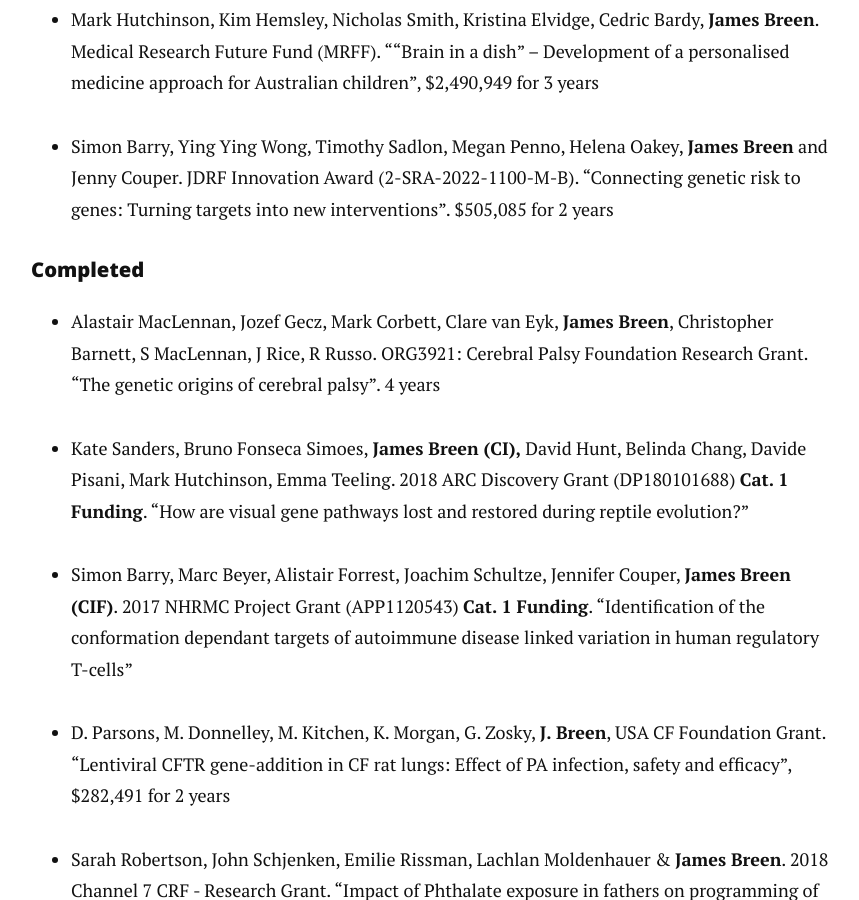
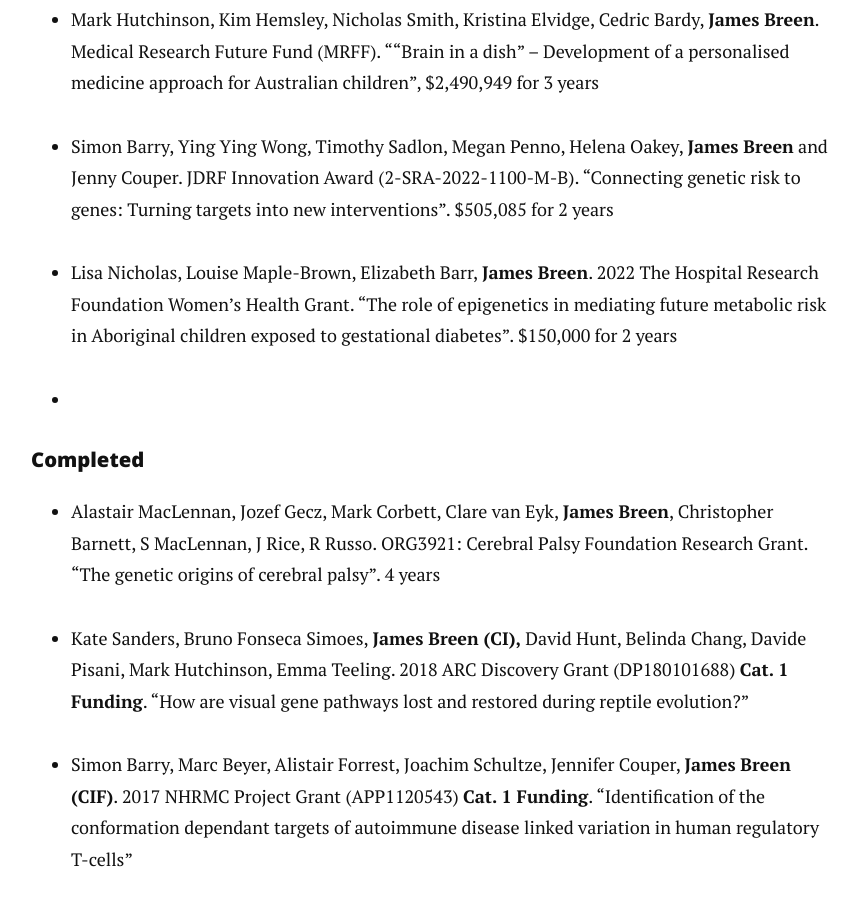
Before and after one commit to jimmybgammyknee/jimmybgammyknee.github.io, a Jekyll site: the page built from cv.md, in a window 1280 px wide and 900 px high, scrolled down 12264 px. Shown: the whole window, without its empty margins (209-1068 px from the left). Built offline with Jekyll 4.4.1, drawn with Linux system fonts in a browser that asks for light colours; nearby versions of some CDN libraries.

Commit message:
new grants

```diff
--- a/cv.md
+++ b/cv.md
@@ -230,6 +230,10 @@ Moolhuijzen P, Dunn DS, Bellgard M, Carter M, Jia J, Kong XY, Gill BS, Feuillet
 
 - Simon Barry, Ying Ying Wong, Timothy Sadlon, Megan Penno, Helena Oakey, **James Breen** and Jenny Couper. JDRF Innovation Award (2-SRA-2022-1100-M-B). "Connecting genetic risk to genes: Turning targets into new interventions". $505,085 for 2 years
 
+- Lisa Nicholas, Louise Maple-Brown, Elizabeth Barr, **James Breen**. 2022 The Hospital Research Foundation Women's Health Grant. "The role of epigenetics in mediating future metabolic risk in Aboriginal children exposed to gestational diabetes". $150,000 for 2 years
+
+-
+
 #### Completed
 
 - Alastair MacLennan, Jozef Gecz, Mark Corbett, Clare van Eyk, **James Breen**, Christopher Barnett, S MacLennan, J Rice, R Russo. ORG3921: Cerebral Palsy Foundation Research Grant. “The genetic origins of cerebral palsy”. 4 years
```
